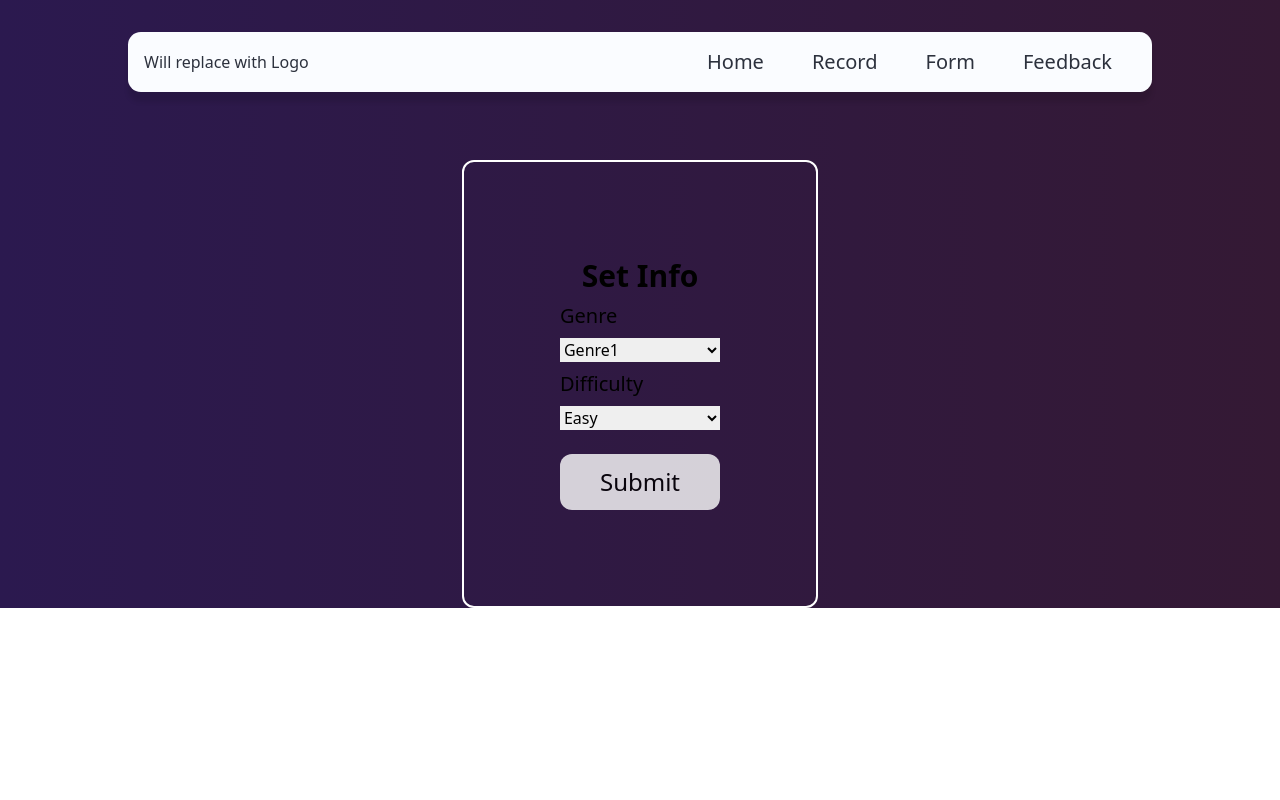
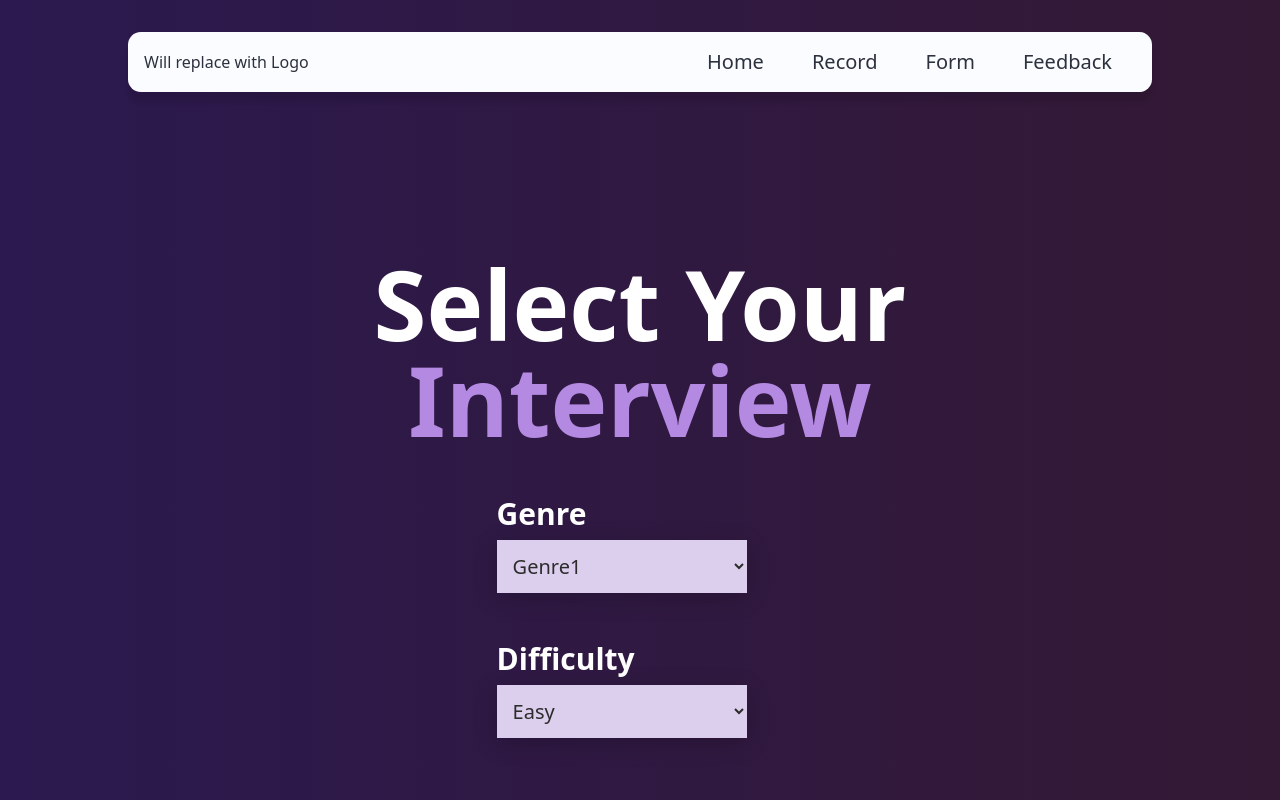
Before and after one commit to iankorovinsky/ignition-hacks, a React (Create React App) app in the folder client/: page /form in a window 1280 px wide. Shown: the top 800 px of the page. Built offline with nearby package versions, Linux system fonts and the light colour scheme.

Commit message:
forms page css and some infrastructure

```diff
--- a/client/src/pages/Form.js
+++ b/client/src/pages/Form.js
@@ -2,6 +2,7 @@ import React from 'react'
 import { useState } from 'react'
 import { FaImage } from "react-icons/fa";
 import { Link, useNavigate } from 'react-router-dom'
+import './page-styles/Form.css'
 
 
 const Form = () => {
@@ -34,29 +35,37 @@ const Form = () => {
     }
 
   return (
-    <div className='flex justify-center items-center h-full w-full'>
-        <div className='border-white border-solid border-2 p-24 rounded-xl text-black'>
-            <h1 className='text-center text-3xl font-semibold'>Set Info</h1>
+    <div className='relative w-full h-[1050px] overflow-hidden text-left text-[24px] text-dimgray font-inter'>
+        <div className='p-24 rounded-xl text-white'>
+            <h1 className='text-center text-8xl font-bold'>Select Your</h1>
+            <h1 className='text-center text-8xl font-bold text-[#B489E1]'>Interview</h1>
+            <div className='flex justify-center'>
             <form
                     className="flex flex-col gap-2 mt-2"
                     onSubmit={onSubmit}
                 >
-                <label htmlFor='genre' className='text-xl'>Genre</label>
+                    <label htmlFor='genre' className='text-3xl font-bold text-white mt-10'>Genre</label>
+                    <div className="box">
                         <select name="genre" value={genre} onChange={(e) => setGenre(e.target.value)}>
                             <option value="genre1">Genre1</option>
                             <option value="genre2">Genre2</option>
                             <option value="genre3">Genre3</option>
                         </select>
+                    </div>
 
-                <label htmlFor='difficulty' className='text-xl'>Difficulty</label>
+                    <label htmlFor='difficulty' className='text-3xl font-bold text-white mt-10'>Difficulty</label>
+                    <div className='box'>
                         <select name="difficulty" value={difficulty} onChange={(e) => setDifficulty(e.target.value)}>
                             <option value="easy">Easy</option>
                             <option value="medium">Medium</option>
                             <option value="hard">Hard</option>
                         </select>
-                <button type='submit' className='px-10 py-3 bg-white text-black rounded-xl text-2xl opacity-80 hover:opacity-100 transition ease-in-out duration-100 mt-4'>Submit</button>
+                    </div>
+                    <button type='submit' className='px-10 py-3 rounded-xl text-2xl hover:opacity-100 transition ease-in-out duration-100 mt-16 font-bold [background:linear-gradient(90deg,_rgba(175,_149,_237,_0.8),_rgba(231,_123,_240,_0.8))]'>Generate Prompt</button>
                 </form>
             </div>
+        </div>
+
     </div>
   )
 }
--- /dev/null
+++ b/client/src/pages/page-styles/Form.css
@@ -0,0 +1,12 @@
+.box select {
+    background-color: #dcceed;
+    color: rgb(45, 44, 44);
+    padding: 12px;
+    width: 250px;
+    border: none;
+    font-size: 20px;
+    box-shadow: 0 5px 25px rgba(0, 0, 0, 0.2);
+    -webkit-appearance: button;
+    appearance: button;
+    outline: none;
+  }
```
Lines whose indentation alone changed are shown as unchanged.
